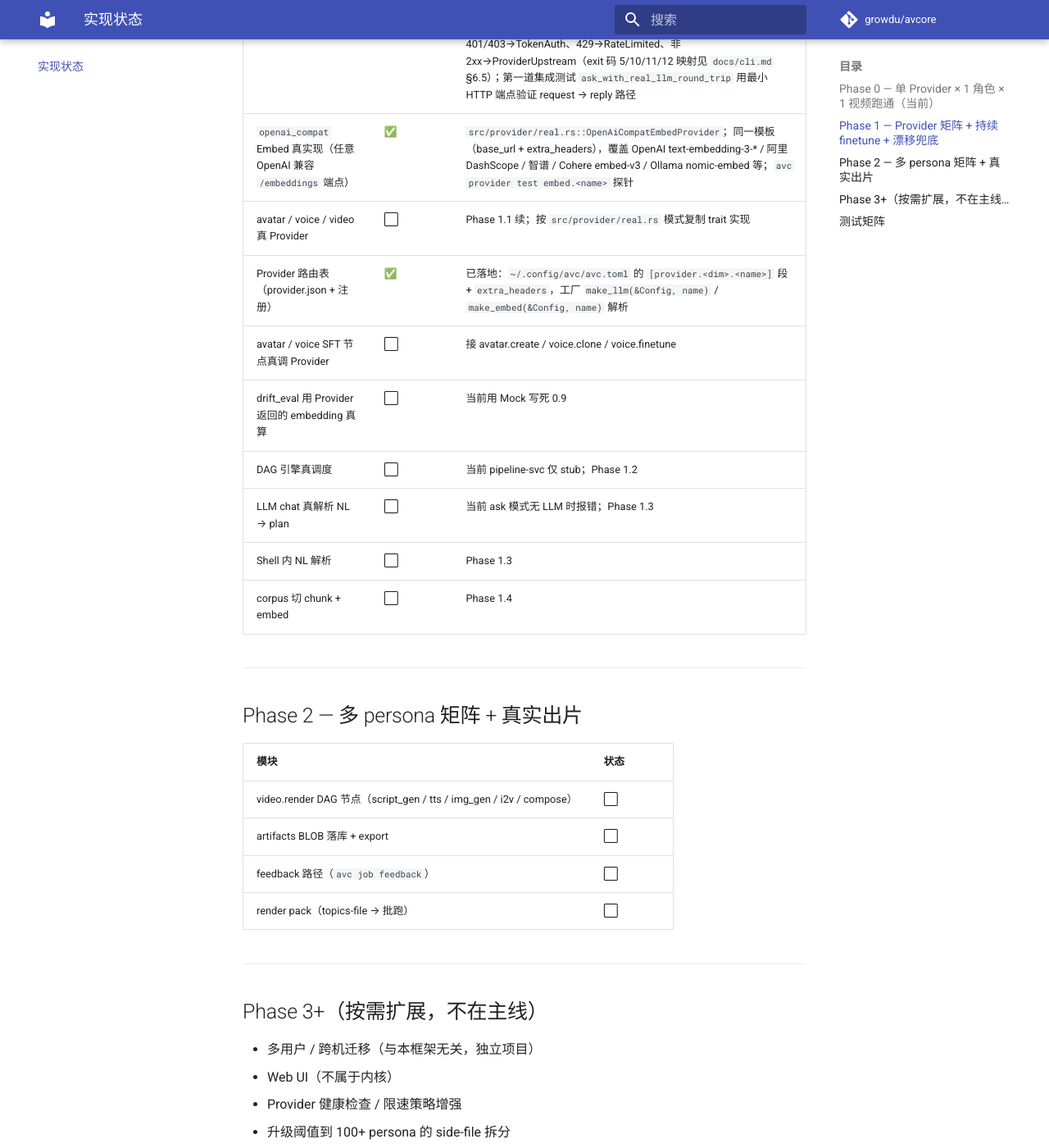
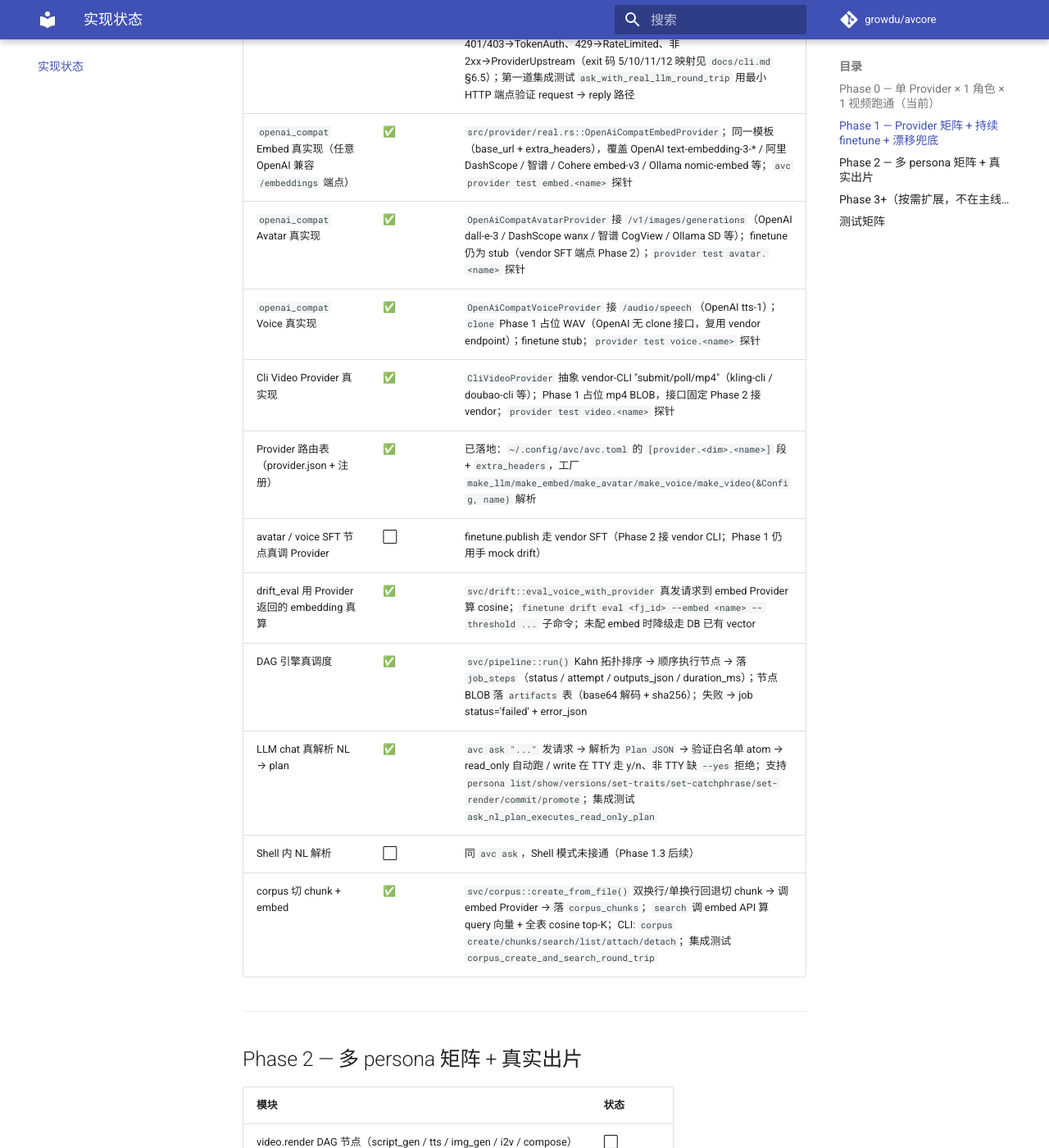
Before and after one commit to growdu/avcore, an MkDocs documentation site: the page built from docs/status.md, in a window 1280 px wide and 1400 px high, scrolled down 1498 px. Shown: the whole window at 82% size. Built offline with MkDocs 1.6.1 and Material for MkDocs 9.7.7, drawn with Linux system fonts in a browser that asks for light colours; comment, search, counter and statistics services are not loaded; some of the changed text lies outside the part shown.

Commit message:
docs: Phase 1 实施状态全面收口 (status / api / shell)

````diff
--- a/docs/status.md
+++ b/docs/status.md
@@ -29,14 +29,16 @@
 | 真实 Provider 实现（kling / openai / elevenlabs / doubao 等） | ✅/⬜ | Phase 1.1 拆分如下 ↓ |
 | `openai_compat` LLM 真实现（任意 OpenAI 兼容 chat 端点） | ✅ | `src/provider/real.rs::OpenAiCompatLlmProvider`；接任意 OpenAI 兼容 `/chat/completions`；通过 `base_url` + `extra_headers` 兼容 OpenAI / Anthropic 兼容 proxy / DeepSeek / 智谱 / 豆包 / Ollama 等；401/403→TokenAuth、429→RateLimited、非 2xx→ProviderUpstream（exit 码 5/10/11/12 映射见 `docs/cli.md` §6.5）；第一道集成测试 `ask_with_real_llm_round_trip` 用最小 HTTP 端点验证 request → reply 路径 |
 | `openai_compat` Embed 真实现（任意 OpenAI 兼容 `/embeddings` 端点） | ✅ | `src/provider/real.rs::OpenAiCompatEmbedProvider`；同一模板（base_url + extra_headers），覆盖 OpenAI text-embedding-3-* / 阿里 DashScope / 智谱 / Cohere embed-v3 / Ollama nomic-embed 等；`avc provider test embed.<name>` 探针 |
-| avatar / voice / video 真 Provider | ⬜ | Phase 1.1 续；按 `src/provider/real.rs` 模式复制 trait 实现 |
-| Provider 路由表（provider.json + 注册） | ✅ | 已落地：`~/.config/avc/avc.toml` 的 `[provider.<dim>.<name>]` 段 + `extra_headers`，工厂 `make_llm(&Config, name)` / `make_embed(&Config, name)` 解析 |
-| avatar / voice SFT 节点真调 Provider | ⬜ | 接 avatar.create / voice.clone / voice.finetune |
-| drift_eval 用 Provider 返回的 embedding 真算 | ⬜ | 当前用 Mock 写死 0.9 |
-| DAG 引擎真调度 | ⬜ | 当前 pipeline-svc 仅 stub；Phase 1.2 |
-| LLM chat 真解析 NL → plan | ⬜ | 当前 ask 模式无 LLM 时报错；Phase 1.3 |
-| Shell 内 NL 解析 | ⬜ | Phase 1.3 |
-| corpus 切 chunk + embed | ⬜ | Phase 1.4 |
+| `openai_compat` Avatar 真实现 | ✅ | `OpenAiCompatAvatarProvider` 接 `/v1/images/generations`（OpenAI dall-e-3 / DashScope wanx / 智谱 CogView / Ollama SD 等）；finetune 仍为 stub（vendor SFT 端点 Phase 2）；`provider test avatar.<name>` 探针 |
+| `openai_compat` Voice 真实现 | ✅ | `OpenAiCompatVoiceProvider` 接 `/audio/speech`（OpenAI tts-1）；`clone` Phase 1 占位 WAV（OpenAI 无 clone 接口，复用 vendor endpoint）；finetune stub；`provider test voice.<name>` 探针 |
+| Cli Video Provider 真实现 | ✅ | `CliVideoProvider` 抽象 vendor-CLI "submit/poll/mp4"（kling-cli / doubao-cli 等）；Phase 1 占位 mp4 BLOB，接口固定 Phase 2 接 vendor；`provider test video.<name>` 探针 |
+| Provider 路由表（provider.json + 注册） | ✅ | 已落地：`~/.config/avc/avc.toml` 的 `[provider.<dim>.<name>]` 段 + `extra_headers`，工厂 `make_llm/make_embed/make_avatar/make_voice/make_video(&Config, name)` 解析 |
+| avatar / voice SFT 节点真调 Provider | ⬜ | finetune.publish 走 vendor SFT（Phase 2 接 vendor CLI；Phase 1 仍用手 mock drift） |
+| drift_eval 用 Provider 返回的 embedding 真算 | ✅ | `svc/drift::eval_voice_with_provider` 真发请求到 embed Provider 算 cosine；`finetune drift eval <fj_id> --embed <name> --threshold ...` 子命令；未配 embed 时降级走 DB 已有 vector |
+| DAG 引擎真调度 | ✅ | `svc/pipeline::run()` Kahn 拓扑排序 → 顺序执行节点 → 落 `job_steps`（status / attempt / outputs_json / duration_ms）；节点 BLOB 落 `artifacts` 表（base64 解码 + sha256）；失败 → job status='failed' + error_json |
+| LLM chat 真解析 NL → plan | ✅ | `avc ask "..."` 发请求 → 解析为 `Plan JSON` → 验证白名单 atom → read_only 自动跑 / write 在 TTY 走 y/n、非 TTY 缺 `--yes` 拒绝；支持 `persona list/show/versions/set-traits/set-catchphrase/set-render/commit/promote`；集成测试 `ask_nl_plan_executes_read_only_plan` |
+| Shell 内 NL 解析 | ⬜ | 同 `avc ask`，Shell 模式未接通（Phase 1.3 后续） |
+| corpus 切 chunk + embed | ✅ | `svc/corpus::create_from_file()` 双换行/单换行回退切 chunk → 调 embed Provider → 落 `corpus_chunks`；`search` 调 embed API 算 query 向量 + 全表 cosine top-K；CLI: `corpus create/chunks/search/list/attach/detach`；集成测试 `corpus_create_and_search_round_trip` |
 
 ---
 
@@ -80,9 +82,17 @@ tests/integration.rs           19 tests
 ├── config_rejects_empty_provider_name          [新增] Task 1+: set/get 对空 name 对称拒绝
 ├── ask_without_llm_errors
 ├── ask_with_real_llm_round_trip                [新增] Phase 1.1: ask 真发请求到 OpenAI 兼容 LLM（最小 HTTP 端点）
+├── ask_nl_plan_executes_read_only_plan         [新增] Phase 1.3: NL→plan JSON→真执行
 ├── provider_test_unknown_llm_name_says_not_configured   [新增] Phase 1.1: provider test 未配置
-├── provider_test_unsupported_dim               [新增] Phase 1.1: avatar/voice/video 暂未实现
-└── provider_test_embed_unknown                 [新增] Phase 1.1: 不存在的 embed provider
+├── provider_test_unsupported_dim               [新增] Phase 1.1: avatar/voice/video 暂未实现（已被 B1 替换为真探针）
+├── provider_test_embed_unknown                 [新增] Phase 1.1: 不存在的 embed provider
+├── provider_test_avatar_unknown                [新增] Phase 1.1: 不存在的 avatar provider
+├── provider_test_voice_unknown                  [新增] Phase 1.1: 不存在的 voice provider
+├── provider_test_video_unknown                  [新增] Phase 1.1: 不存在的 video provider
+├── corpus_create_and_search_round_trip         [新增] Phase 1.4: corpus 切 chunk + embed + search
+├── finetune_drift_eval_requires_voice_embed_on_base        [新增] Phase 1.1: drift eval 缺 voice_embed → Conflict
+├── finetune_drift_eval_with_provider_uses_embed_api        [新增] Phase 1.1: drift eval 真发请求到 embed Provider
+└── render_run_executes_full_pipeline_and_produces_artifacts [新增] Phase 1.2: render run 真走 5 节点 DAG + artifacts 落库
 ```
 
 CI：
````
Also changed, not shown: other parts of docs/status.md (+1 -1 lines), docs/api/README.md (+3 -0 lines), docs/shell.md (+2 -0 lines).
